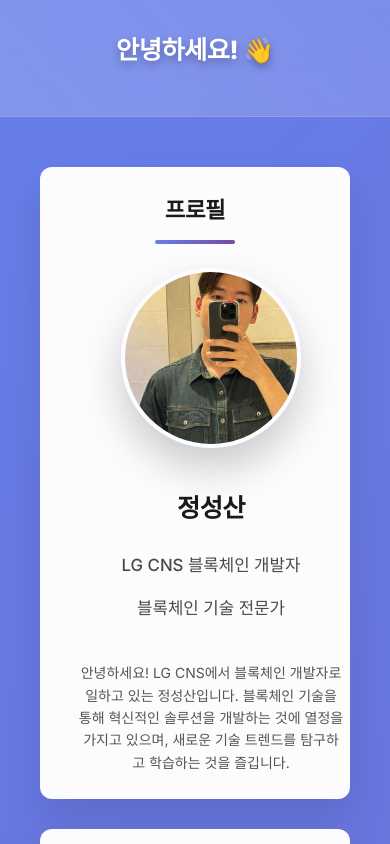
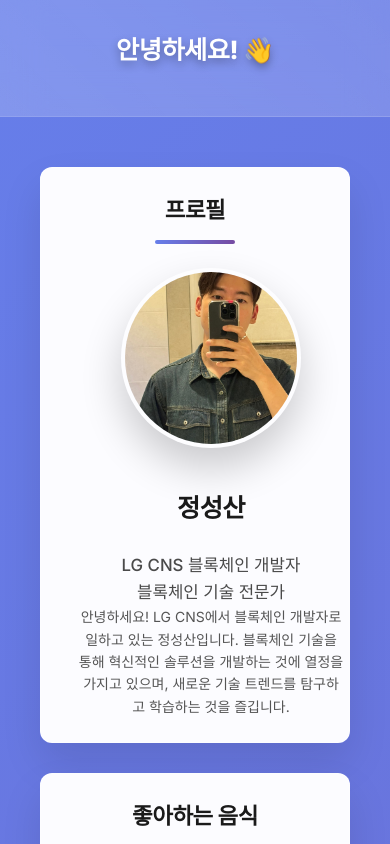
Before and after one commit to jss5187/selso, a React (Create React App) app: page / in a window 390 px wide. Shown: the top 844 px of the page. Built offline with nearby package versions, Linux system fonts and the light colour scheme.

Commit message:
Fix mobile profile alignment - center content properly

```diff
--- a/src/App.css
+++ b/src/App.css
@@ -22,6 +22,9 @@
   margin: 0 auto;
   padding: 0 40px;
   box-sizing: border-box;
+  display: flex;
+  flex-direction: column;
+  align-items: center;
 }
 
 /* 헤더 스타일 */
@@ -660,6 +663,8 @@ section {
     text-align: center;
     gap: 40px;
     align-items: center;
+    justify-content: center;
+    width: 100%;
   }
 
   .profile-info {
@@ -669,16 +674,21 @@ section {
     display: flex;
     flex-direction: column;
     align-items: center;
+    justify-content: center;
   }
 
   .info-item {
     justify-content: center;
     text-align: center;
+    width: 100%;
+    margin: 0 auto;
   }
 
   .bio {
     text-align: center;
     max-width: 100%;
+    width: 100%;
+    margin: 0 auto;
   }
 
   .image-container {
@@ -762,6 +772,8 @@ section {
     overflow-wrap: break-word;
     text-align: center;
     max-width: 100%;
+    width: 100%;
+    margin: 0 auto;
   }
 
   .hobby-card,
@@ -853,6 +865,8 @@ section {
     overflow-wrap: break-word;
     text-align: center;
     max-width: 100%;
+    width: 100%;
+    margin: 0 auto;
   }
 
   .hobby-card,
```
